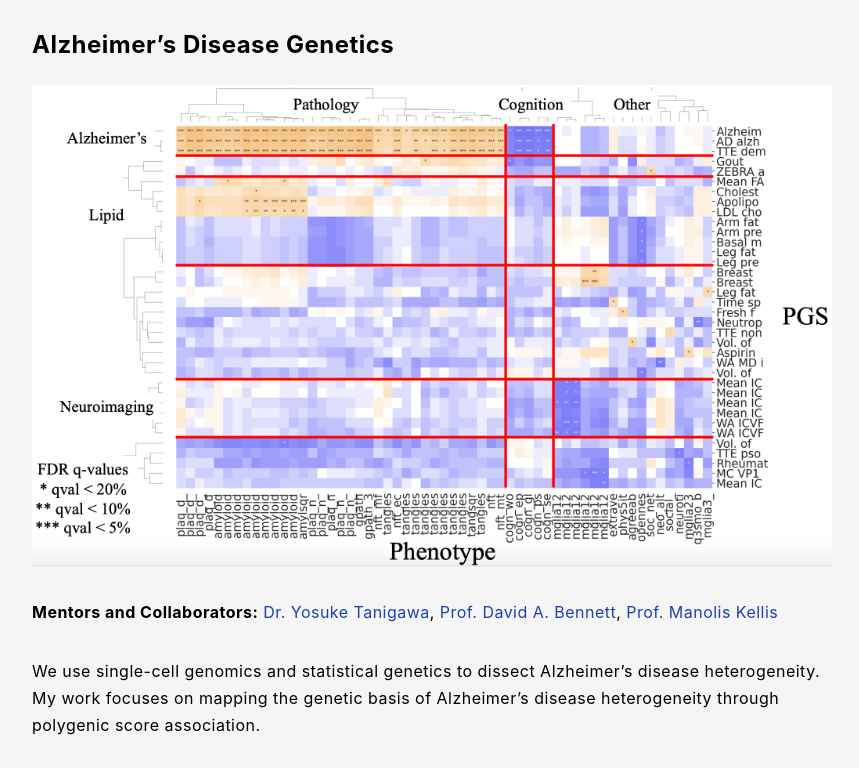
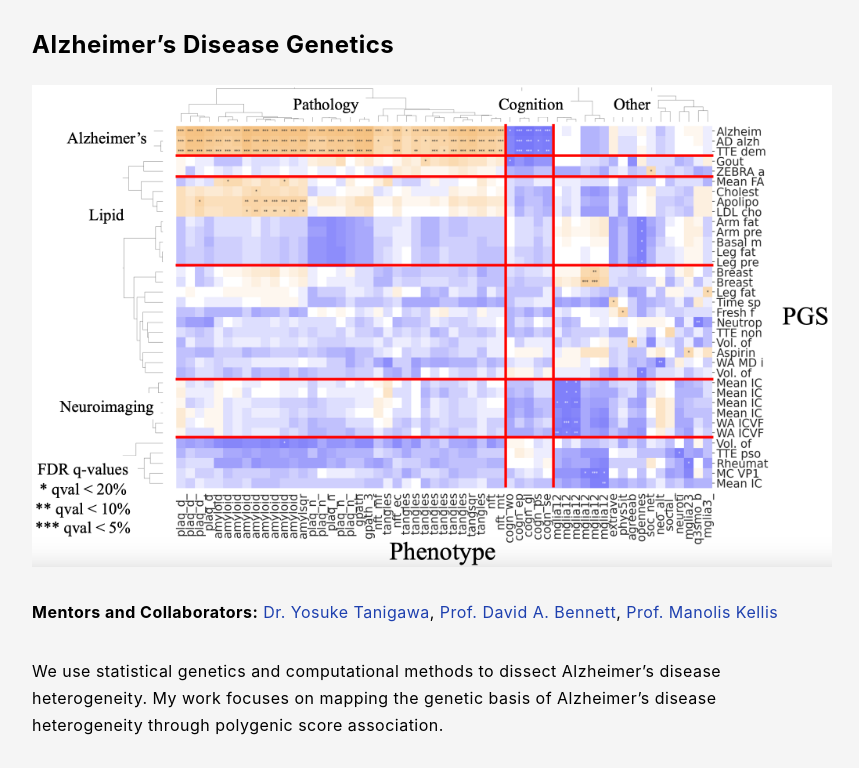
Before and after one commit to williamfli/williamfli.github.io, a plain HTML site: page research/index.html in a window 1280 px wide. Shown: the part 174-942 px from the top of the page, without its empty margins (208-1067 px from the left). Drawn offline with Linux system fonts and the light colour scheme.

Commit message:
Edited research description

```diff
--- a/research/index.html
+++ b/research/index.html
@@ -106,7 +106,7 @@
     target="_blank" >Dr. Yosuke Tanigawa</a>, <a href="https://www.rushu.rush.edu/faculty/david-bennett-md"
     target="_blank" >Prof. David A. Bennett</a>, <a href="http://compbio.mit.edu"
     target="_blank" >Prof. Manolis Kellis</a></p>
-<p>We use single-cell genomics and statistical genetics to dissect Alzheimer&rsquo;s disease heterogeneity. My work focuses on mapping the genetic basis of Alzheimer&rsquo;s disease heterogeneity through polygenic score association.</p>
+<p>We use statistical genetics and computational methods to dissect Alzheimer&rsquo;s disease heterogeneity. My work focuses on mapping the genetic basis of Alzheimer&rsquo;s disease heterogeneity through polygenic score association.</p>
 <p><strong>Publications and Abstracts</strong></p>
 <ol>
 <li>Tanigawa Y, Sun N, <strong>Li WF</strong>, Boix CA, Galani K, Mathys H, Bennett DA, Tsai LH, Kellis M. <a href="https://alz-journals.onlinelibrary.wiley.com/doi/abs/10.1002/alz.079231"
```
